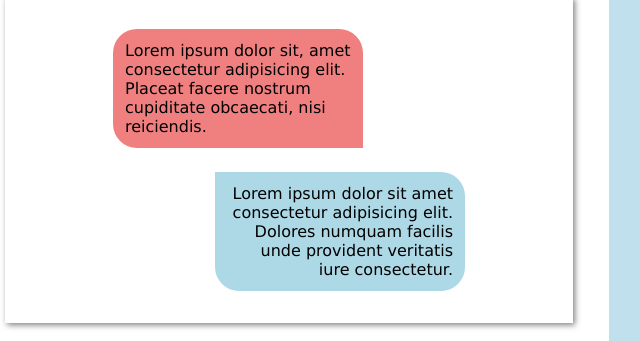
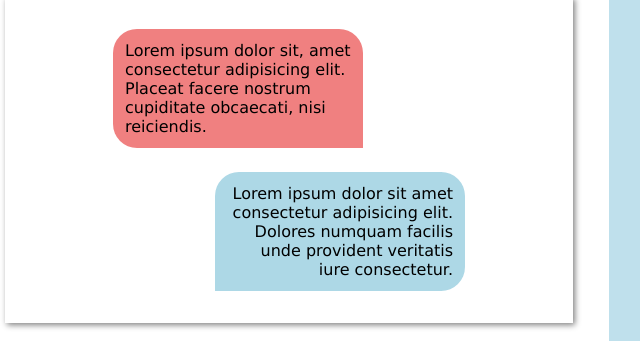
Before and after one commit to Chrishada13/Chrishada13.github.io, a plain HTML site: page box-model-border-drills/index.html in a window 1280 px wide. Shown: the part 4714-5055 px from the top of the page, 67-707 px from the left. Drawn offline with Linux system fonts and the light colour scheme.

Commit message:
border drills

```diff
--- a/box-model-border-drills/css/drill.css
+++ b/box-model-border-drills/css/drill.css
@@ -36,7 +36,7 @@
 #d6-div-2{
     background-color: lightblue;
     border-radius: 24px;
-    border-top-left-radius: 0px;
+    border-bottom-left-radius: 0px;
 }
 
 /* Drill 7 - Write your code solution below */
```
